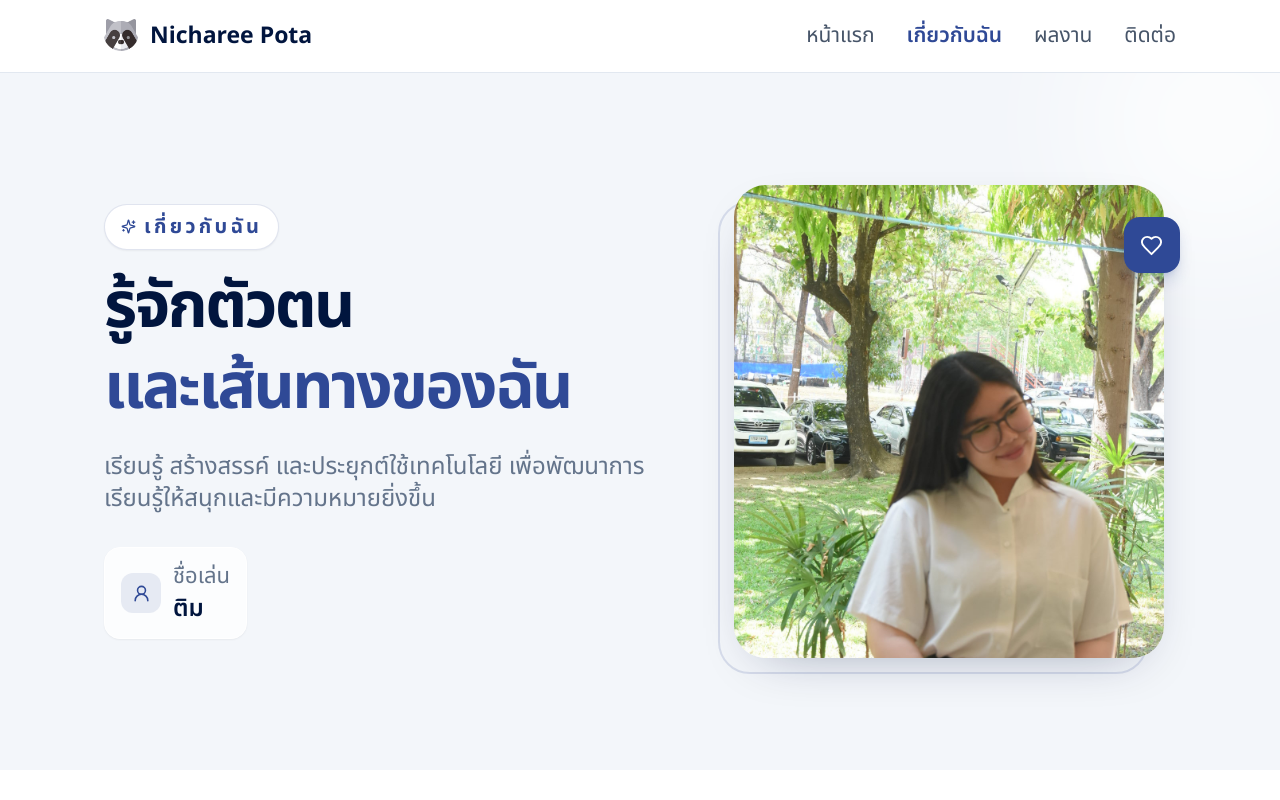
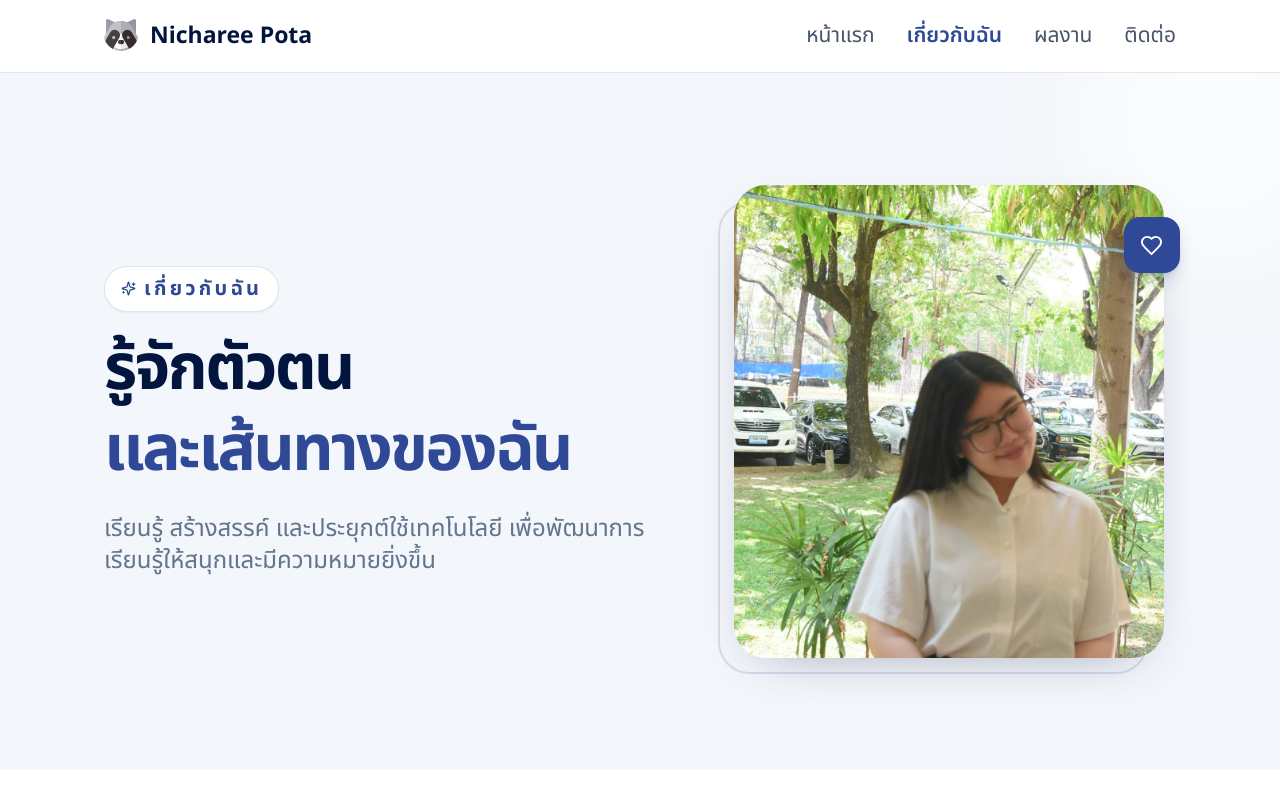
Before and after one commit to wachirapong-n/Pota-portfolio, a Next.js app: page /about in a window 1280 px wide. Shown: the top 800 px of the page. Built offline with nearby package versions, Linux system fonts and the light colour scheme.

Commit message:
remove nickname

```diff
--- a/app/about/page.tsx
+++ b/app/about/page.tsx
@@ -30,17 +30,6 @@ export default function AboutPage() {
               เรียนรู้ สร้างสรรค์ และประยุกต์ใช้เทคโนโลยี
               เพื่อพัฒนาการเรียนรู้ให้สนุกและมีความหมายยิ่งขึ้น
             </p>
-            <div className="mt-8 inline-flex items-center gap-3 rounded-2xl border border-white bg-white/80 px-4 py-3 text-[22px] text-ink shadow-sm">
-              <span className="grid h-10 w-10 place-items-center rounded-xl bg-primary/10 text-primary">
-                <UserRound size={19} aria-hidden="true" />
-              </span>
-              <span>
-                <span className="block text-[22px] text-muted">ชื่อเล่น</span>
-                <span className="font-semibold text-2xl">
-                  {introductionData.nickname}
-                </span>
-              </span>
-            </div>
           </ScrollReveal>
 
           <ScrollReveal
--- a/data/introdcution.ts
+++ b/data/introdcution.ts
@@ -1,6 +1,5 @@
 export const introductionData = {
   name: "นางสาวณิชารีย์ โปธา",
-  nickname: "ติม",
   description:
     "มีความสนใจด้านการออกแบบสื่อและเทคโนโลยีการศึกษา โดยมุ่งนำเทคโนโลยีและความคิดสร้างสรรค์มาประยุกต์ใช้ในการเรียนรู้และการสร้างสื่อการศึกษา พร้อมเปิดรับประสบการณ์ใหม่ ๆ เพื่อพัฒนาทักษะและศักยภาพของตนเองอย่างต่อเนื่อง",
   image: "/images/profile.jpg",
```
